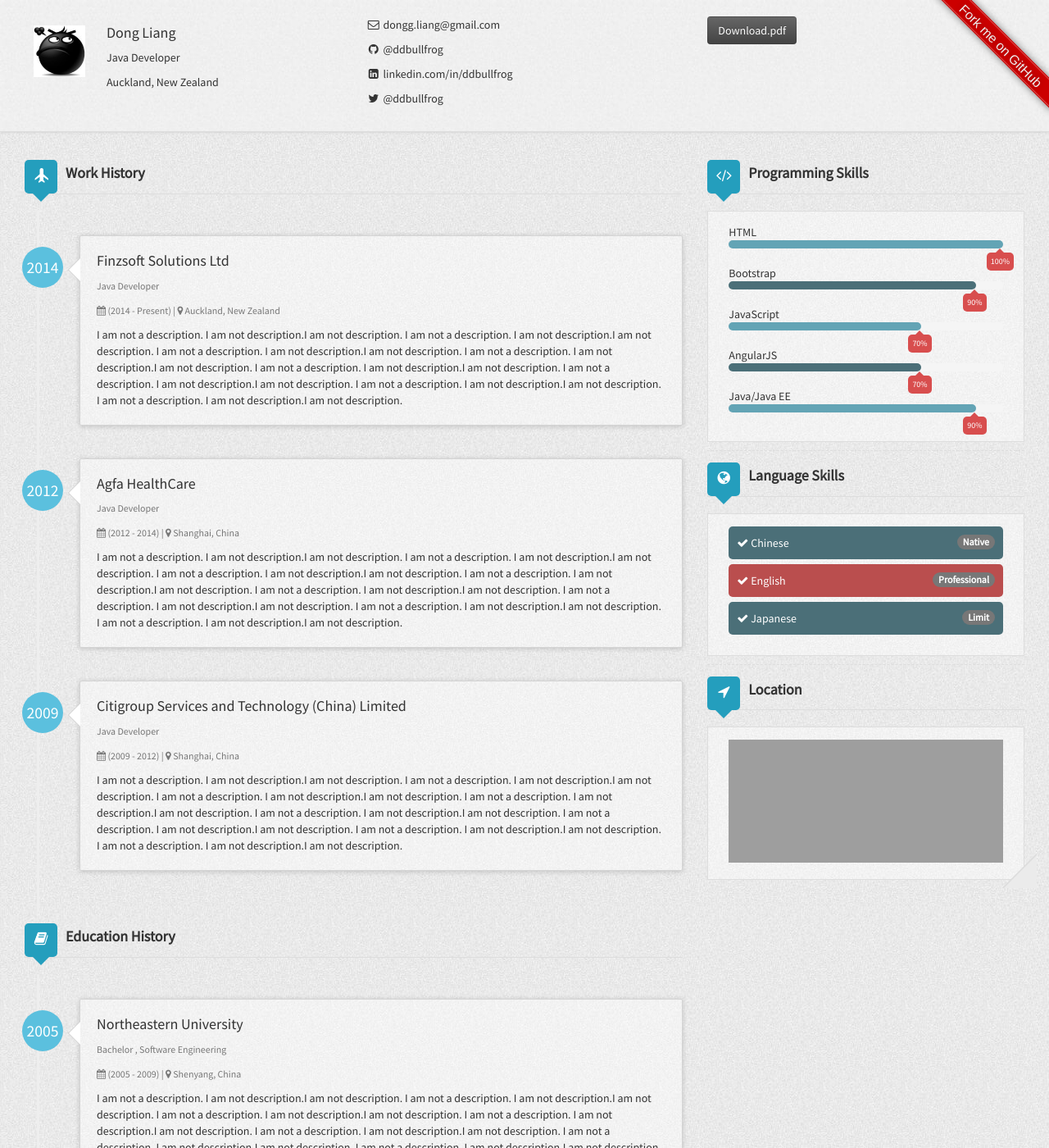
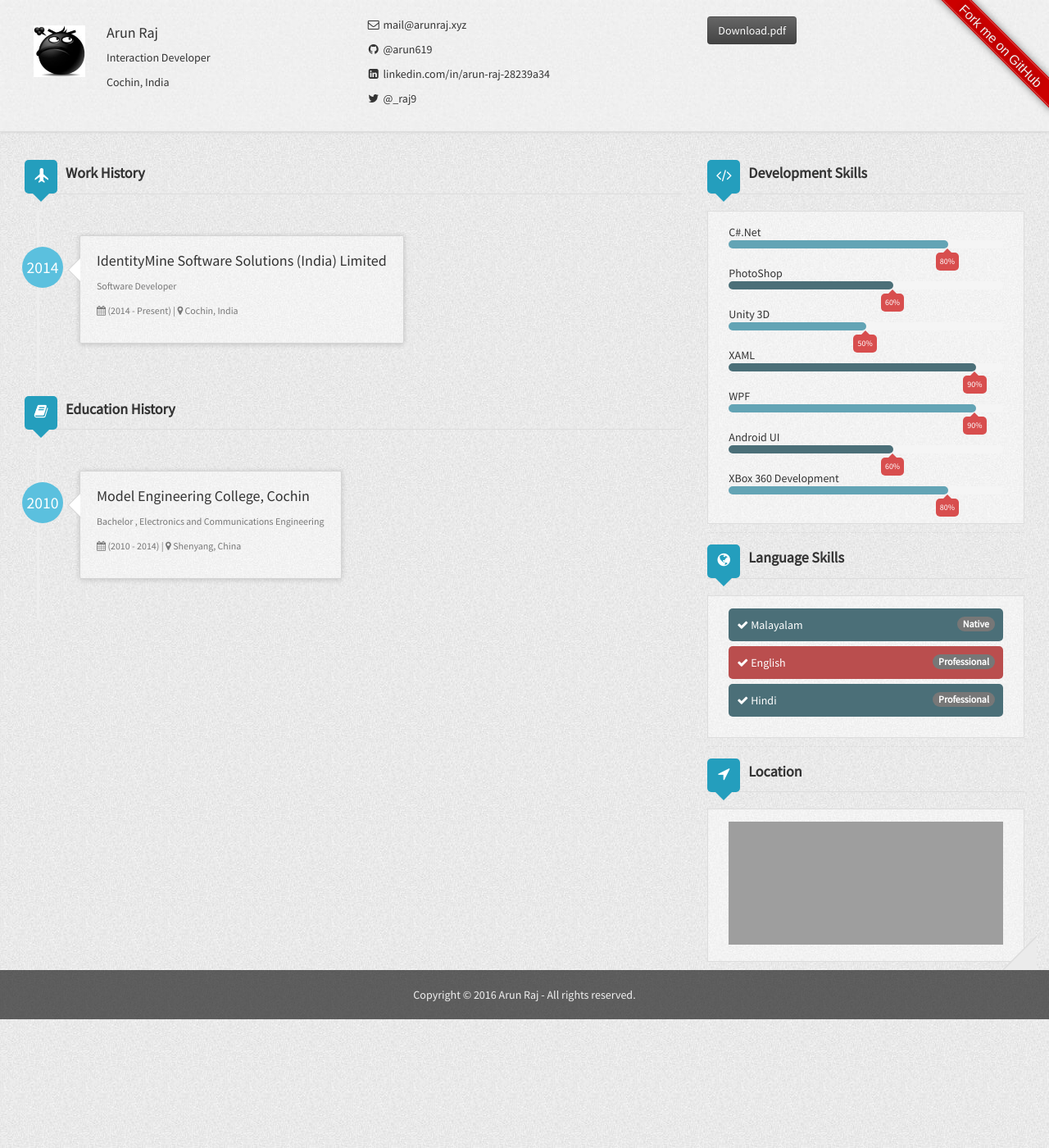
Before and after one commit to tomchoondal/resume, a Jekyll site: the page built from index.html, in a window 1280 px wide and 1400 px high. Shown: the whole window at 82% size. Built offline with Jekyll 4.4.1, drawn with Linux system fonts in a browser that asks for light colours; nearby versions of some CDN libraries; some of the changed text lies outside the part shown; grey boxes are pictures that could not be loaded.

Commit message:
updating contents

```diff
--- a/_config.yml
+++ b/_config.yml
@@ -1,11 +1,10 @@
 # Site settings
-title: Dong Liang's CV
-description: ddbullfrog's CV
+title: Arun Raj's Resume
+description: Arun's CV
 favicon: /assets/img/avatar.JPG
-baseurl: https://ddbullfrog.github.io/resumecard
-url: https://ddbullfrog.github.io/resumecard
+baseurl: http://arunraj.xyz/resumecard
+url: http://arunraj.xyz/resumecard
 rss_url: /pages/atom.xml
-google_analytics: UA-63653234-1
 
 # Build settings
 markdown: kramdown
@@ -14,72 +13,65 @@ exclude: [vendor]
 
 # Author settings
 author:
-  name: Dong Liang
-  title: Java Developer
-  address: Auckland, New Zealand
-  email: dongg.liang@gmail.com
-  link: http://ddbullfrog.com
+  name: Arun Raj
+  title: Interaction Developer
+  address: Cochin, India
+  email: mail@arunraj.xyz
+  link: http://arunraj.xyz
   weibo:
-  github: ddbullfrog
-  linkedin: ddbullfrog
-  twitter: ddbullfrog
+  github: arun619
+  linkedin: arun-raj-28239a34
+  twitter: _raj9
   gavatar: /resumecard/assets/img/avatar.JPG
   stackoverflow:
 #  stackoverflow: 4582127
   workHistory:
     - work1:
-      company: Finzsoft Solutions Ltd
-      location: Auckland, New Zealand
-      title: Java Developer
+      company: IdentityMine Software Solutions (India) Limited
+      location: Cochin, India
+      title: Software Developer
       started: 2014
       duration: (2014 - Present)
-      description: I am not a description. I am not description.I am not description. I am not a description. I am not description.I am not description. I am not a description. I am not description.I am not description. I am not a description. I am not description.I am not description. I am not a description. I am not description.I am not description. I am not a description. I am not description.I am not description. I am not a description. I am not description.I am not description. I am not a description. I am not description.I am not description.
-    - work2:
-      company: Agfa HealthCare
-      location: Shanghai, China
-      title: Java Developer
-      started: 2012
-      duration: (2012 - 2014)
-      description: I am not a description. I am not description.I am not description. I am not a description. I am not description.I am not description. I am not a description. I am not description.I am not description. I am not a description. I am not description.I am not description. I am not a description. I am not description.I am not description. I am not a description. I am not description.I am not description. I am not a description. I am not description.I am not description. I am not a description. I am not description.I am not description.
-    - work3:
-      company: Citigroup Services and Technology (China) Limited
-      location: Shanghai, China
-      title: Java Developer
-      started: 2009
-      duration: (2009 - 2012)
-      description: I am not a description. I am not description.I am not description. I am not a description. I am not description.I am not description. I am not a description. I am not description.I am not description. I am not a description. I am not description.I am not description. I am not a description. I am not description.I am not description. I am not a description. I am not description.I am not description. I am not a description. I am not description.I am not description. I am not a description. I am not description.I am not description.
+      description:
+
   educationHistory:
     - education1:
-      organization: Northeastern University
+      organization: Model Engineering College, Cochin
       location: Shenyang, China
       degree: Bachelor
-      major: Software Engineering
-      started: 2005
-      duration: (2005 - 2009)
-      description: I am not a description. I am not description.I am not description. I am not a description. I am not description.I am not description. I am not a description. I am not description.I am not description. I am not a description. I am not description.I am not description. I am not a description. I am not description.I am not description. I am not a description. I am not description.I am not description. I am not a description. I am not description.I am not description. I am not a description. I am not description.I am not description.
+      major: Electronics and Communications Engineering
+      started: 2010
+      duration: (2010 - 2014)
+      description:
   languages:
     - language1:
-      name: Chinese
+      name: Malayalam
       proficiency: Native
     - language2:
       name: English
       proficiency: Professional
     - language3:
-      name: Japanese
-      proficiency: Limit
+      name: Hindi
+      proficiency: Professional
   programmingSkills:
     - skill1:
-      name: HTML
-      percentage: 100%
+      name: C#.Net
+      percentage: 80%
     - skill2:
-      name: Bootstrap
+      name: PhotoShop
+      percentage: 60%
+    - skill3:
+      name: Unity 3D
+      percentage: 50%
+    - skill4:
+      name: XAML
       percentage: 90%
-    - skill3:
-      name: JavaScript
-      percentage: 70%
-    - skill4:
-      name: AngularJS
-      percentage: 70%
     - skill5:
-      name: Java/Java EE
+      name: WPF
       percentage: 90%
+    - skill6:
+      name: Android UI
+      percentage: 60%
+    - skill7:
+      name: XBox 360 Development
+      percentage: 80%
--- a/index.html
+++ b/index.html
@@ -92,7 +92,7 @@ layout: default
         </div>
         <div class="col-md-4">
             {% if site.author.stackoverflow or site.author.programmingSkills %}
-                <h3 class="title with-icon"><span class="fa fa-code cat-title"></span> Programming Skills</h3>
+                <h3 class="title with-icon"><span class="fa fa-code cat-title"></span> Development Skills</h3>
                 {% if site.author.stackoverflow %}
                 <div class="grid-block">
                   <p><a href="//stackoverflow.com/users/{{ site.author.stackoverflow }}"><img src="//stackoverflow.com/users/flair/{{ site.author.stackoverflow }}.png"></a></p>
```
